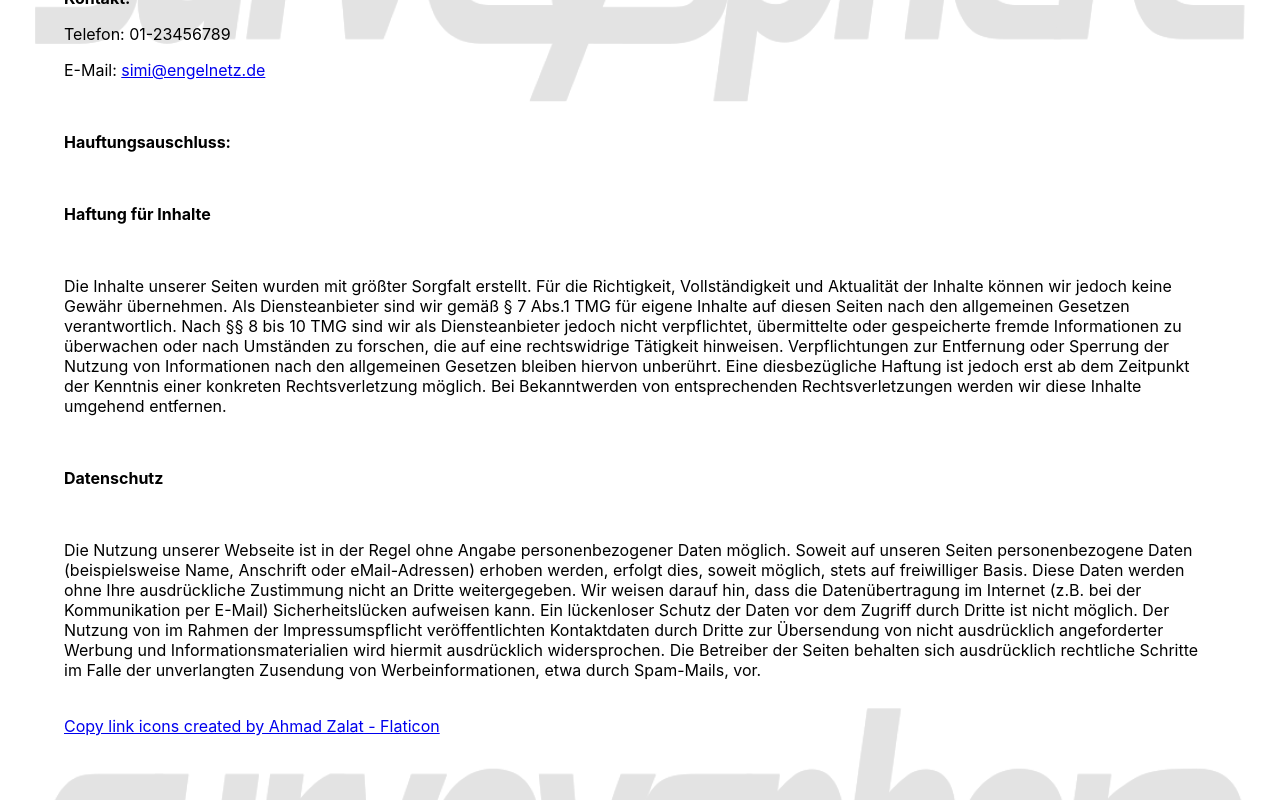
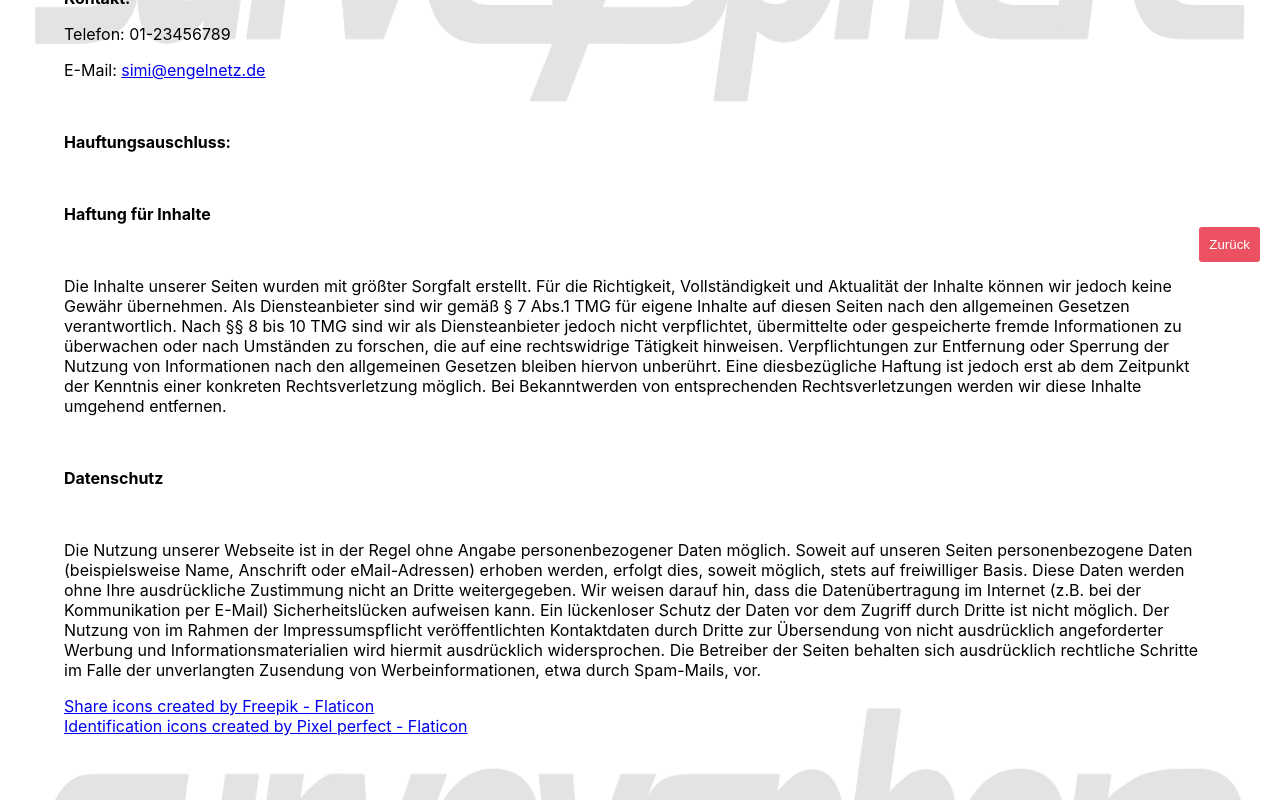
Before and after one commit to SirSimon04/SurveySphere, a React (Create React App) app in the folder client/surveysphere/: page /impressum in a window 1280 px wide. Shown: the part 518-1318 px from the top of the page. Built offline with nearby package versions, Linux system fonts and the light colour scheme.

Commit message:
impressum finished

```diff
--- a/client/surveysphere/src/pages/ImpressumPage/ImpressumPage.css
+++ b/client/surveysphere/src/pages/ImpressumPage/ImpressumPage.css
@@ -1,3 +1,9 @@
 .impressum-container {
     padding: 5%;
 }
+
+#backButtonDiv {
+    position: fixed;
+    bottom: 20px;
+    right: 20px;
+}
--- a/client/surveysphere/src/pages/ImpressumPage/ImpressumPage.js
+++ b/client/surveysphere/src/pages/ImpressumPage/ImpressumPage.js
@@ -1,7 +1,11 @@
 import React from 'react'
 import './ImpressumPage.css'
+import CancelButton from '../../components/CancelButton/CancelButton';
 
 function ImpressumPage() {
+  const goBack = () => {
+    window.history.back();
+  };
   return (
     <div className='impressum-container'>
         <h1>Impressum</h1>
@@ -30,8 +34,15 @@ function ImpressumPage() {
         <p>Die Nutzung unserer Webseite ist in der Regel ohne Angabe personenbezogener Daten möglich. Soweit auf unseren Seiten personenbezogene Daten (beispielsweise Name, Anschrift oder eMail-Adressen) erhoben werden, erfolgt dies, soweit möglich, stets auf freiwilliger Basis. Diese Daten werden ohne Ihre ausdrückliche Zustimmung nicht an Dritte weitergegeben.
         Wir weisen darauf hin, dass die Datenübertragung im Internet (z.B. bei der Kommunikation per E-Mail) Sicherheitslücken aufweisen kann. Ein lückenloser Schutz der Daten vor dem Zugriff durch Dritte ist nicht möglich.
         Der Nutzung von im Rahmen der Impressumspflicht veröffentlichten Kontaktdaten durch Dritte zur Übersendung von nicht ausdrücklich angeforderter Werbung und Informationsmaterialien wird hiermit ausdrücklich widersprochen. Die Betreiber der Seiten behalten sich ausdrücklich rechtliche Schritte im Falle der unverlangten Zusendung von Werbeinformationen, etwa durch Spam-Mails, vor.</p>
-        <br />
-        <a href="https://www.flaticon.com/free-icons/copy-link" title="copy link icons">Copy link icons created by Ahmad Zalat - Flaticon</a>
+        <div id='linkSection'>
+          <a href="https://www.flaticon.com/free-icons/share" title="share icons">Share icons created by Freepik - Flaticon</a> <br/>
+          <a href="https://www.flaticon.com/free-icons/identification" title="identification icons">Identification icons created by Pixel perfect - Flaticon</a>
+        </div>
+        <div id='backButtonDiv'>
+          <CancelButton
+            text={"Zurück"}
+            handleCancel={goBack}/>
+        </div>
     </div>
   );
 }
```
